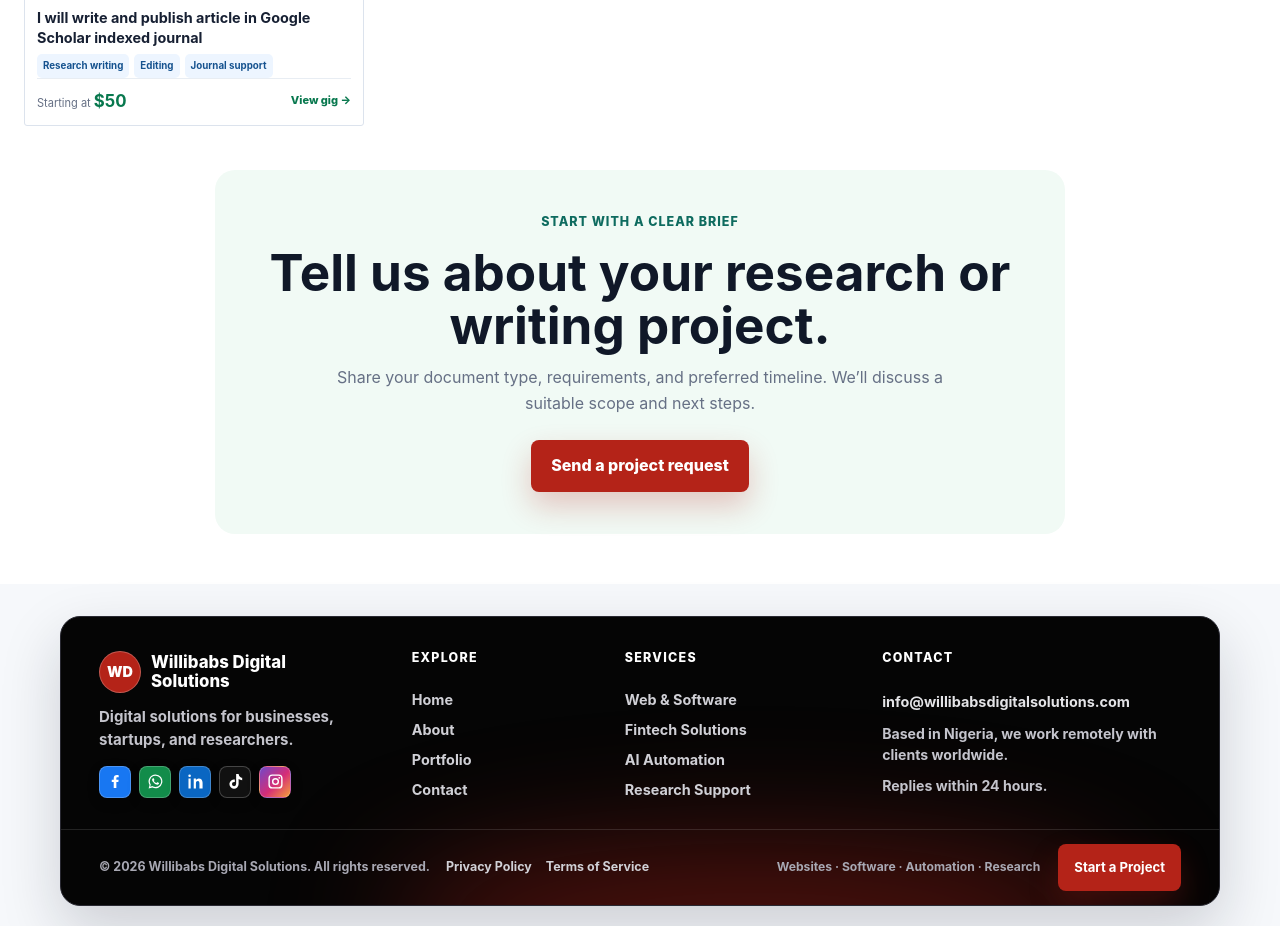
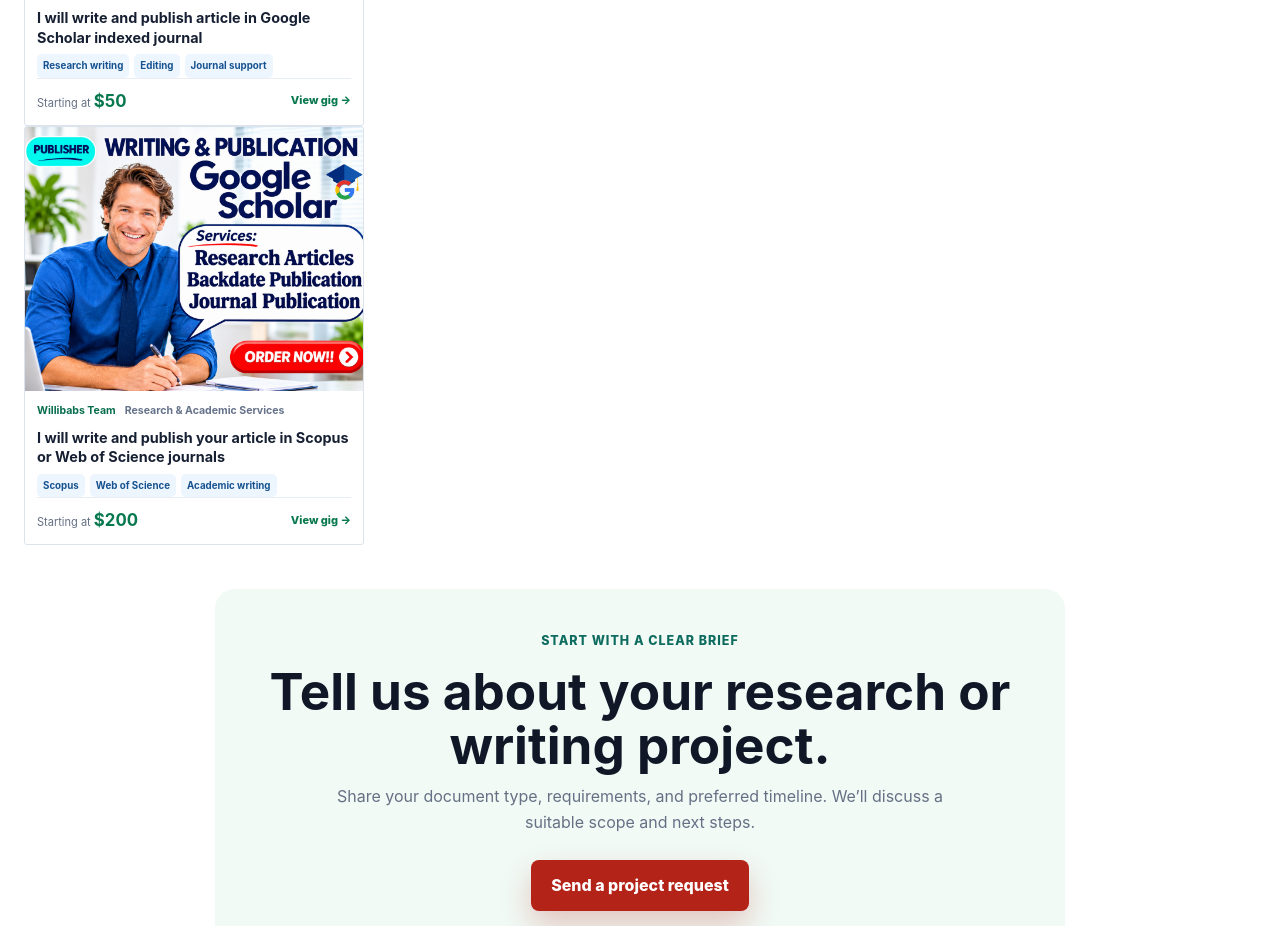
Before and after one commit to davidjames2708-dotcom/willibabsdigitalsolutions, a Next.js app: page /research-marketplace in a window 1280 px wide. Shown: the part 1600-2526 px from the top of the page. Built offline with nearby package versions, Linux system fonts and the light colour scheme.

Commit message:
Add second academic publication gig

```diff
--- a/app/research-marketplace/page.jsx
+++ b/app/research-marketplace/page.jsx
@@ -66,6 +66,16 @@ export default function ResearchMarketplacePage() {
             <div className="research-gig-card-footer"><span>Starting at <strong>$50</strong></span><Link href="/research-marketplace/gigs/article-submission-support">View gig <span aria-hidden="true">→</span></Link></div>
           </div>
         </article>
+        <article className="research-gig-card">
+          <Link className="research-gig-cover" href="/research-marketplace/gigs/scopus-publication" aria-label="View Scopus and Web of Science publication gig"><img src="/research-gig-image-2.png" alt="Scopus, Web of Science, and academic publication service artwork" /></Link>
+          <div className="research-gig-card-body">
+            <div className="research-gig-meta"><span className="research-gig-team">Willibabs Team</span><span>Research &amp; Academic Services</span></div>
+            <h3><Link href="/research-marketplace/gigs/scopus-publication">I will write and publish your article in Scopus or Web of Science journals</Link></h3>
+            <p>Academic writing, article submission, and publication support across multiple research fields.</p>
+            <div className="research-gig-tags"><span>Scopus</span><span>Web of Science</span><span>Academic writing</span></div>
+            <div className="research-gig-card-footer"><span>Starting at <strong>$200</strong></span><Link href="/research-marketplace/gigs/scopus-publication">View gig →</Link></div>
+          </div>
+        </article>
       </section>
       <section className="section research-marketplace-cta"><p className="eyebrow">Start with a clear brief</p><h2>Tell us about your research or writing project.</h2><p>Share your document type, requirements, and preferred timeline. We’ll discuss a suitable scope and next steps.</p><Link className="button primary" href="/contact">Send a project request</Link></section>
     </main>
```
Also changed, not shown: app/research-marketplace/gigs/scopus-publication/page.jsx (added, +9 -0 lines), public/research-gig-image-2.png (added).
